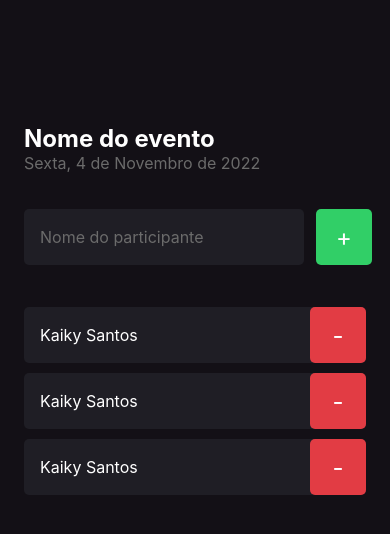
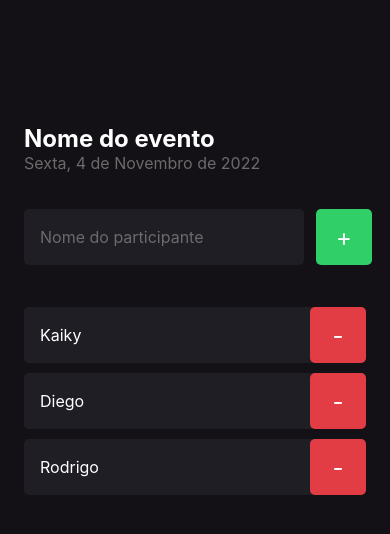
Before and after one commit to KaikySantos/imwhere, a React Native app: screen / in a window 390 px wide. Shown: the top 534 px of the page. Built offline with nearby package versions, Linux system fonts and the light colour scheme.

Commit message:
feat: component participant - props

```diff
--- a/src/components/Participant/index.tsx
+++ b/src/components/Participant/index.tsx
@@ -1,11 +1,15 @@
 import { Text, TouchableOpacity, View } from "react-native";
 import { styles } from "./styles";
 
-export function Participant() {
+type Props = {
+  name: string
+}
+
+export function Participant({ name }: Props) {
   return (
     <View style={styles.container}>
       <Text style={styles.name}>
-        Kaiky Santos
+        {name}
       </Text>
 
       <TouchableOpacity style={styles.button}>
--- a/src/screens/Home/index.tsx
+++ b/src/screens/Home/index.tsx
@@ -35,9 +35,9 @@
         </TouchableOpacity>
       </View>
 
-      <Participant />
-      <Participant />
-      <Participant />
+      <Participant name="Kaiky" />
+      <Participant name="Diego" />
+      <Participant name="Rodrigo" />
     </View>
   );
 }
```
